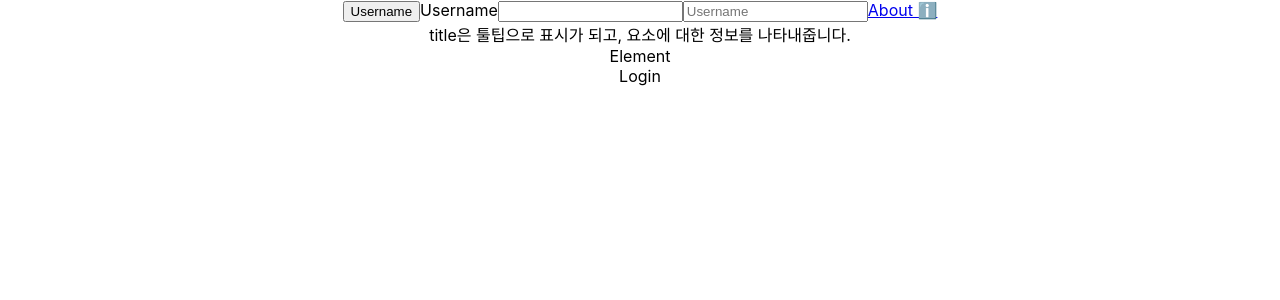
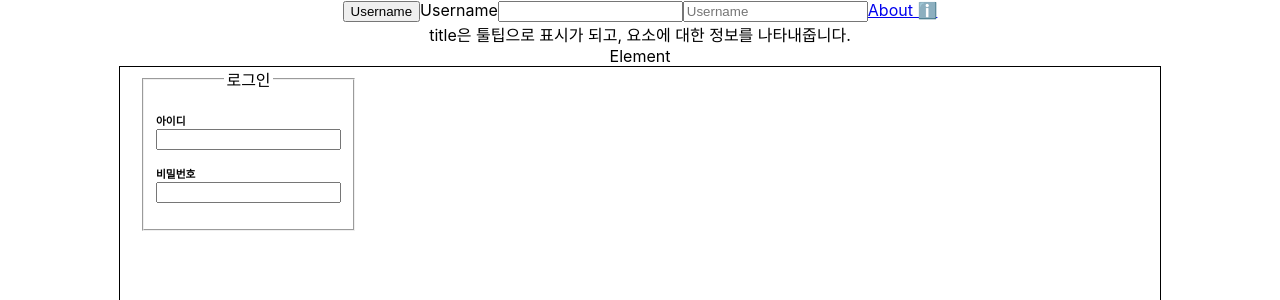
Before and after one commit to choiyeju/frontend_test_code, a React (Create React App) app: page / in a window 1280 px wide. Shown: the top 300 px of the page. Built offline with nearby package versions, Linux system fonts and the light colour scheme.

Commit message:
feat: login form 추가

```diff
--- /dev/null
+++ b/src/components/login/Login.css
@@ -0,0 +1,18 @@
+.login_box {
+    max-width: 1000px;
+    height: 500px;
+    margin: auto;
+    padding: 0 20px;
+
+    display: flex;
+    flex-direction: column;
+    align-items: start;
+    border: 1px solid #000;
+}
+
+.login_box p {
+    text-align: left;
+}
+.login_box h6 {
+    margin: 0;
+}
--- a/src/components/login/Login.js
+++ b/src/components/login/Login.js
@@ -1,10 +1,30 @@
-
+import "./Login.css";
 
 function Login() {
 
+    const handleChangeId = () => {
+        return;
+    };
+
+    const handleChangePw = () => {
+        return;
+    };
+
     return (
         <div className="Login">
-            Login
+            <form className="login_box">
+                <fieldset>
+                    <legend>로그인</legend>
+                    <p>
+                        <h6>아이디</h6>
+                        <input type="text" id="login_id" onChange={handleChangeId} />
+                    </p>
+                    <p>
+                        <h6>비밀번호</h6>
+                        <input type="password" id="login_pw" onChange={handleChangePw} />
+                    </p>
+                </fieldset>
+            </form>
         </div>
     );
 }
```
